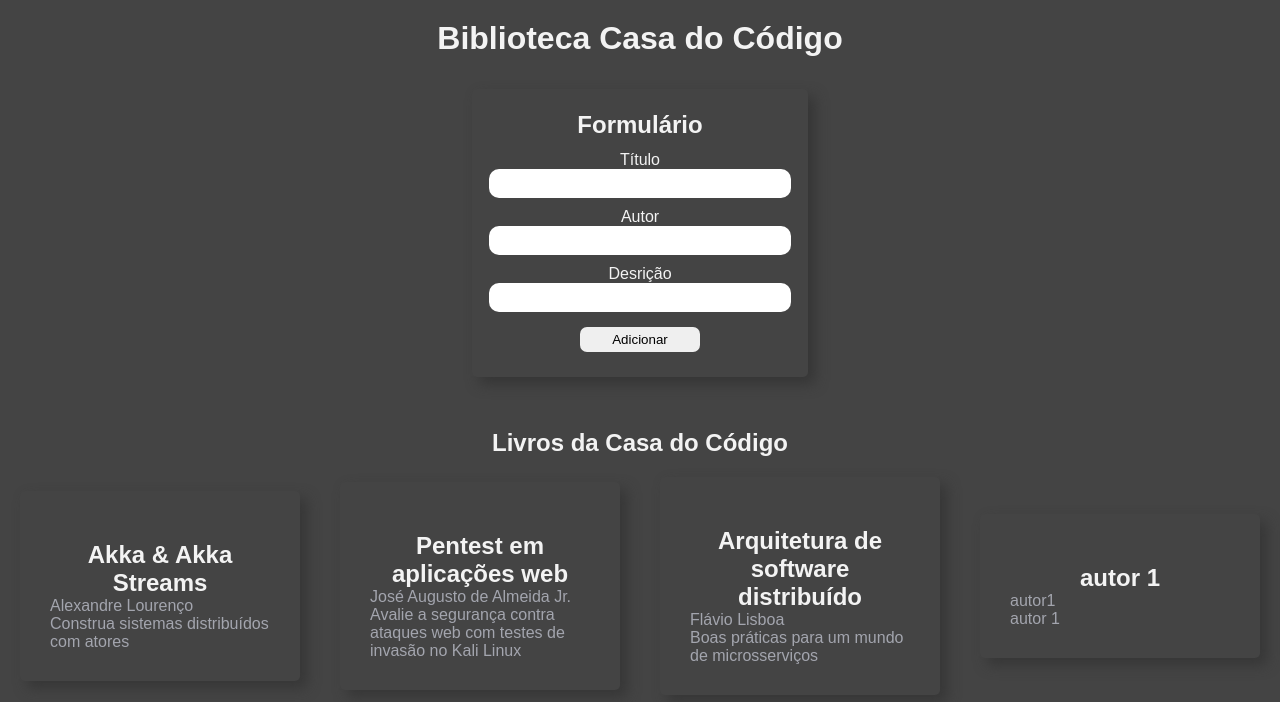
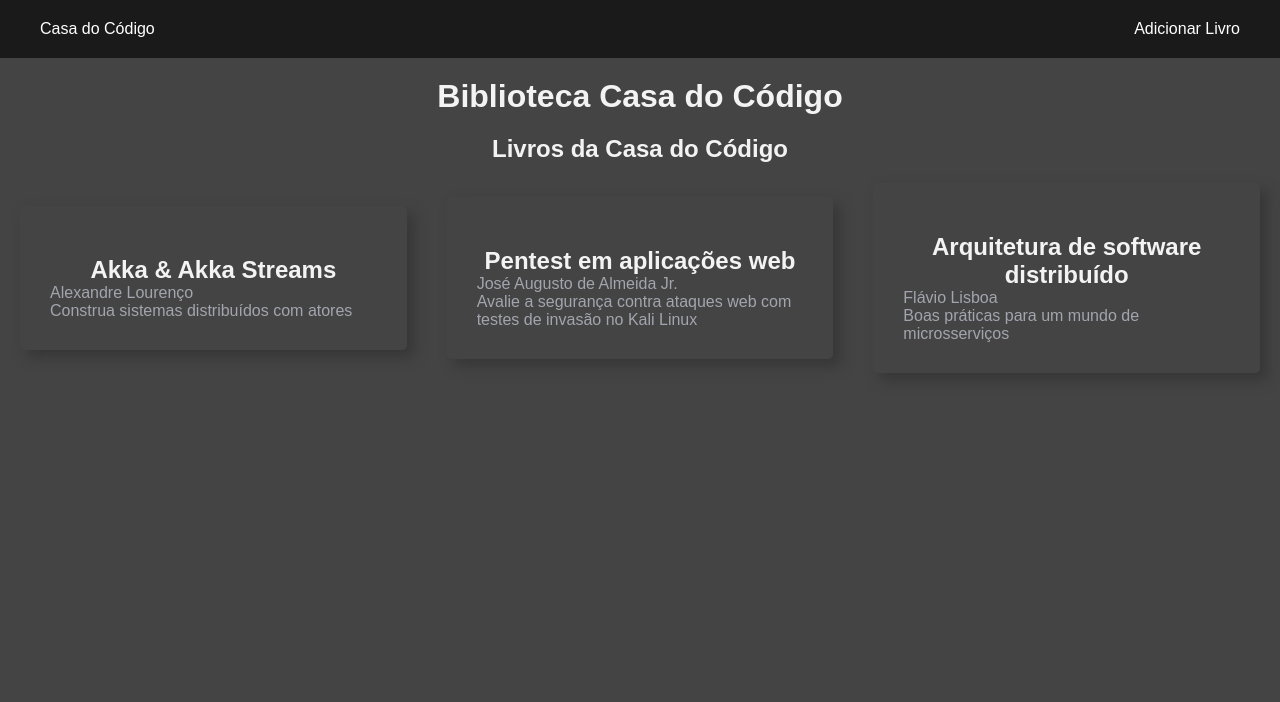
Before and after one commit to diegocgayoso/biblioteca-alura, an Angular app: page /livros in a window 1280 px wide. Shown: the top 702 px of the page. Built offline with nearby package versions, Linux system fonts and the light colour scheme; data requests are answered from the project's data file.

Commit message:
Criando as rotas

```diff
--- a/db.json
+++ b/db.json
@@ -17,12 +17,6 @@
       "titulo": "Arquitetura de software distribuído",
       "autor": "Flávio Lisboa",
       "descricao": "Boas práticas para um mundo de microsserviços"
-    },
-    {
-      "titulo": "autor 1",
-      "autor": "autor1",
-      "descricao": "autor 1",
-      "id": "0IRLJ84"
     }
   ]
 }
--- a/src/app/app.component.css
+++ b/src/app/app.component.css
@@ -0,0 +1,17 @@
+nav {
+  background-color: rgb(26, 26, 26);
+  padding: 20px 40px;
+  color: white;
+  display: flex;
+  justify-content: space-between;
+}
+nav a {
+  color: inherit;
+  text-decoration: none;
+}
+nav .ativo {
+  display: none;
+}
+main {
+  padding: var(--padding);
+}
--- a/src/app/app.component.html
+++ b/src/app/app.component.html
@@ -1,5 +1,10 @@
+<nav>
+  <a routerLink="livros">Casa do Código</a>
+  <a routerLink="novoLivro" routerLinkActive="ativo">Adicionar Livro</a>
+</nav>
+
 <h1>Biblioteca Casa do Código</h1>
 
-<app-novolivro></app-novolivro>
-
-<app-livros></app-livros>
+<main>
+  <router-outlet></router-outlet>
+</main>
--- a/src/app/app.module.ts
+++ b/src/app/app.module.ts
@@ -1,3 +1,4 @@
+import { AppRoutingModule } from './app.routing.module';
 import { NgModule } from '@angular/core';
 import { FormsModule } from '@angular/forms';
 import { BrowserModule } from '@angular/platform-browser';
@@ -16,7 +17,8 @@
   imports: [
     BrowserModule,
     FormsModule,
-    HttpClientModule
+    HttpClientModule,
+    AppRoutingModule
   ],
   providers: [],
   bootstrap: [AppComponent]
--- a/src/app/novolivro/novolivro.component.ts
+++ b/src/app/novolivro/novolivro.component.ts
@@ -2,6 +2,7 @@
 import { HttpClient } from '@angular/common/http';
 import { Component, EventEmitter, OnInit, Output } from '@angular/core';
 import { AddBooksService } from '../services/addBooks.service';
+import { Router } from '@angular/router';
 
 @Component({
   selector: 'app-novolivro',
@@ -17,7 +18,7 @@
   autor: string = '';
   descricao: string = '';
 
-  constructor(private service: AddBooksService) {}
+  constructor(private service: AddBooksService, private router: Router) {}
 
   addLivro() {
     console.log('Novo livro foi adicionado!');
@@ -31,6 +32,7 @@
     this.service.adicionar(dadosLivro).subscribe((result) => {
       console.log(result);
       this.limparCampos();
+      this.router.navigateByUrl('livros');
     },(error)=> console.error(error));
     this.limparCampos();
 
--- a/src/app/services/addBooks.service.ts
+++ b/src/app/services/addBooks.service.ts
@@ -22,8 +22,6 @@
     return this.httpClient.get<Biblioteca[]>(this.url);
   }
 
-
-
   adicionar(newBook: Biblioteca): Observable<Biblioteca>{
     return this.httpClient.post<Biblioteca>(this.url, newBook);
   }
```
Also changed, not shown: src/app/app.routing.module.ts (added, +18 -0 lines).
